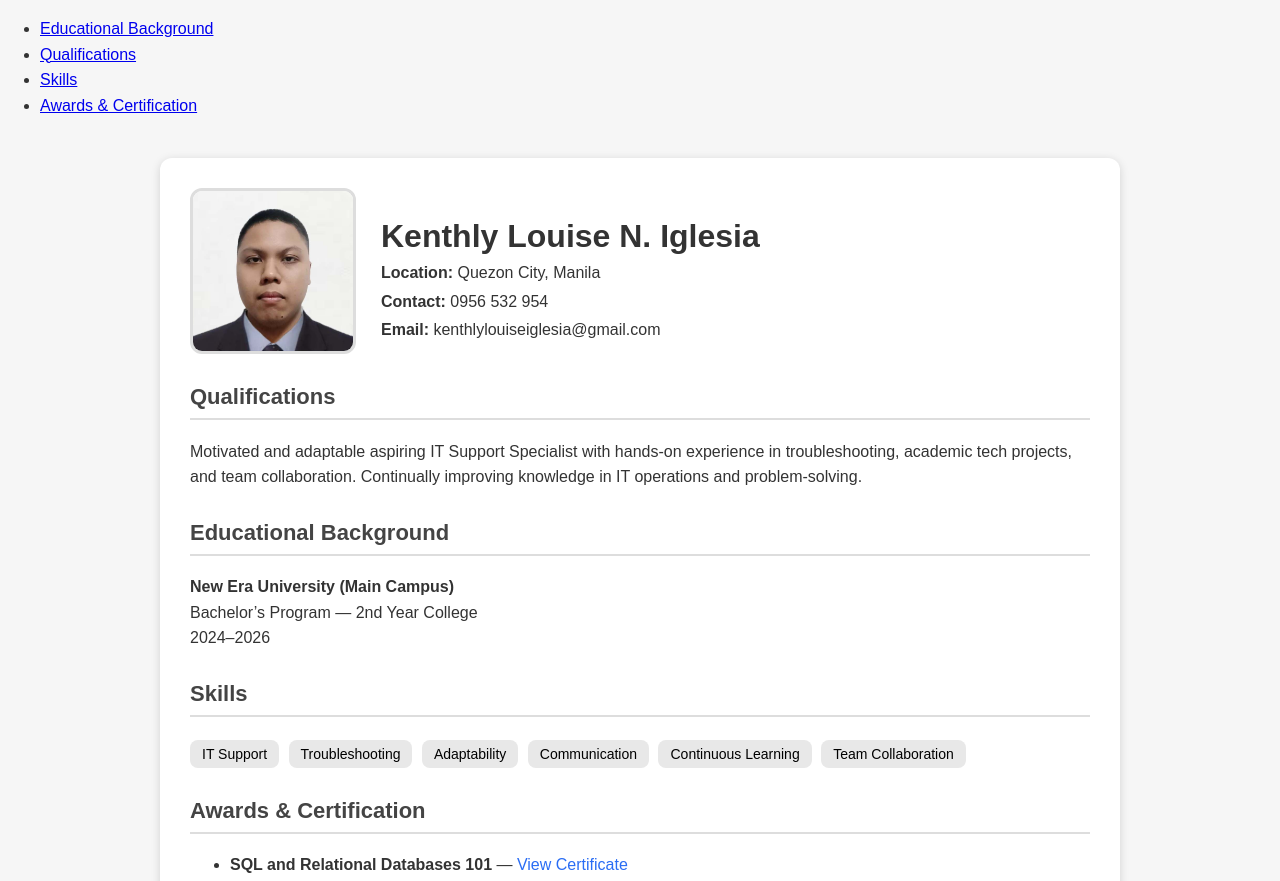
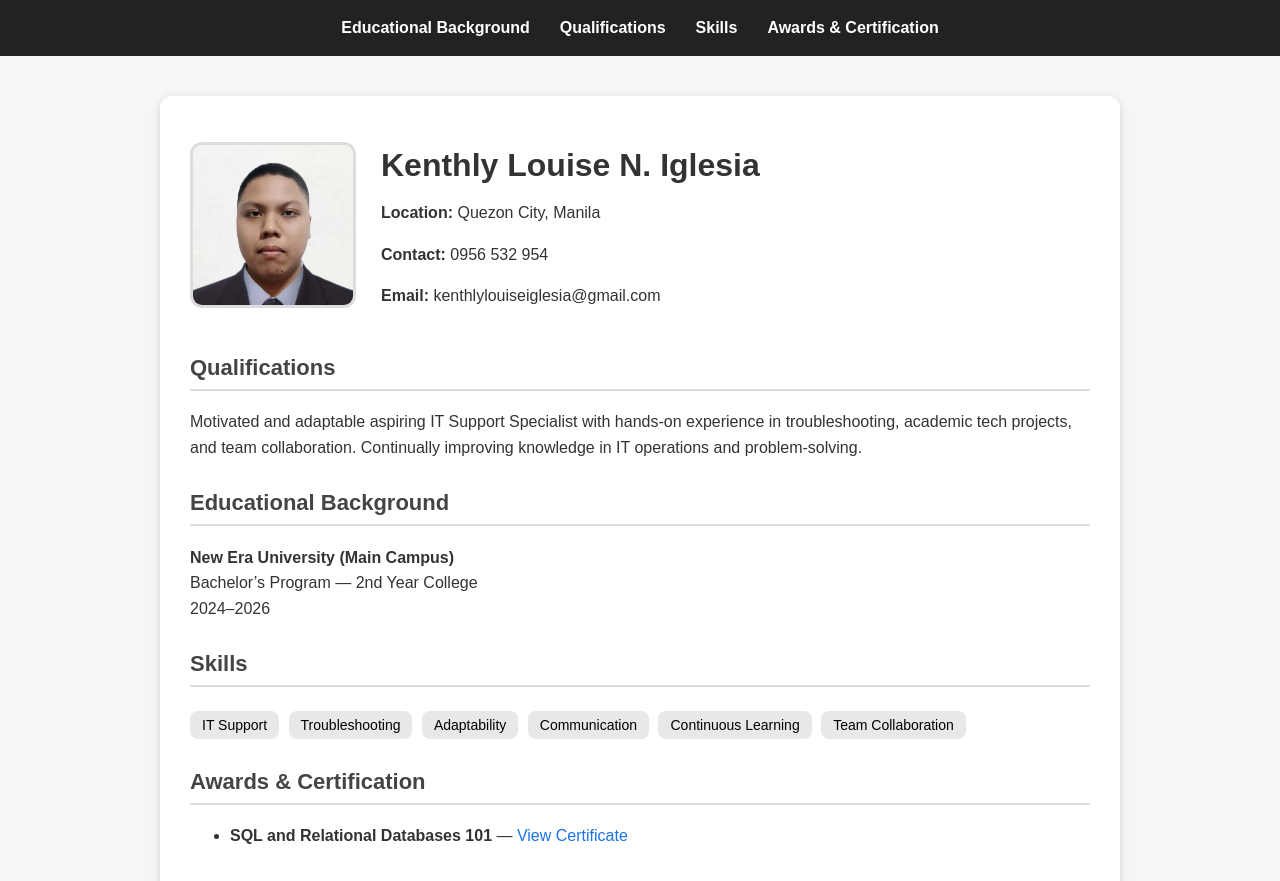
Before and after one commit to KenthlyLouiseIglesiaNEU/Web-Resume, a plain HTML site: page index.html in a window 1280 px wide. Shown: the top 881 px of the page. Drawn offline with Linux system fonts and the light colour scheme.

Commit message:
Implement sticky navbar with styling
Added a sticky navigation bar with styling.

```diff
--- a/style.css
+++ b/style.css
@@ -3,6 +3,35 @@ body {
     margin: 0;
     padding: 0;
     background: #f6f6f6;
+}
+
+/* Navigation Bar */
+.navbar {
+    background: #222;
+    padding: 15px 0;
+    position: sticky;
+    top: 0;
+    z-index: 100;
+}
+
+.navbar ul {
+    list-style: none;
+    display: flex;
+    justify-content: center;
+    margin: 0;
+    padding: 0;
+    gap: 30px;
+}
+
+.navbar a {
+    color: #ffffff;
+    text-decoration: none;
+    font-size: 16px;
+    font-weight: bold;
+}
+
+.navbar a:hover {
+    color: #58a6ff;
 }
 
 .container {
@@ -54,14 +83,11 @@ p, li {
     color: #333;
 }
 
-.contact-info p {
-    margin: 3px 0;
+.section {
+    margin-top: 30px;
 }
 
-.section {
-    margin-top: 20px;
-}
-
+/* Tags/Skills */
 .tags {
     margin-top: 10px;
 }
@@ -81,7 +107,7 @@ p, li {
 }
 
 .cert-list a {
-    color: #2a6df4;
+    color: #1a73e8;
     text-decoration: none;
 }
 
```
